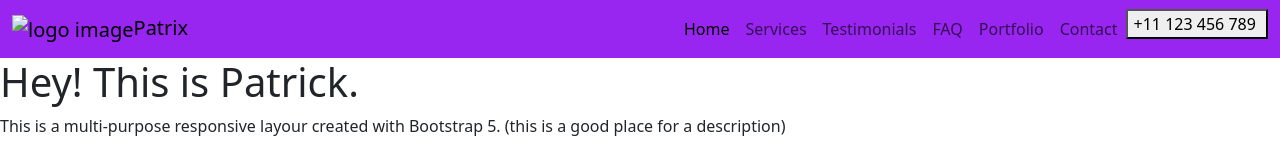
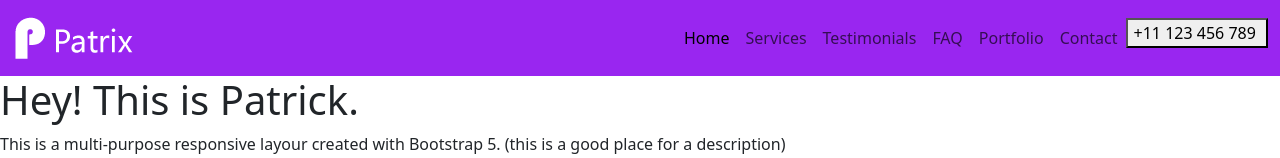
Before and after one commit to Duke-Skygawker/Bootstrap-5-and-SASS-dynamic-portfolio, a website: page index.html in a window 1280 px wide. Shown: the top 158 px of the page. Drawn offline with nearby package versions, Linux system fonts and the light colour scheme; files that its build step writes are made by us from their sources.

Commit message:
updated logo

```diff
--- a/index.html
+++ b/index.html
@@ -16,8 +16,8 @@
     <nav class="navbar navbar-expand-lg navbar-light bg-primary">
       <div class="container-fluid">
         <a class="navbar-brand" href="#">
-          <img src="images/logo.png" alt="logo image" />Patrix</a
-        >
+          <img src="images/logo.png" alt="logo image"
+        /></a>
         <button
           class="navbar-toggler"
           type="button"
```
Also changed, not shown: images/logo.png (added).
